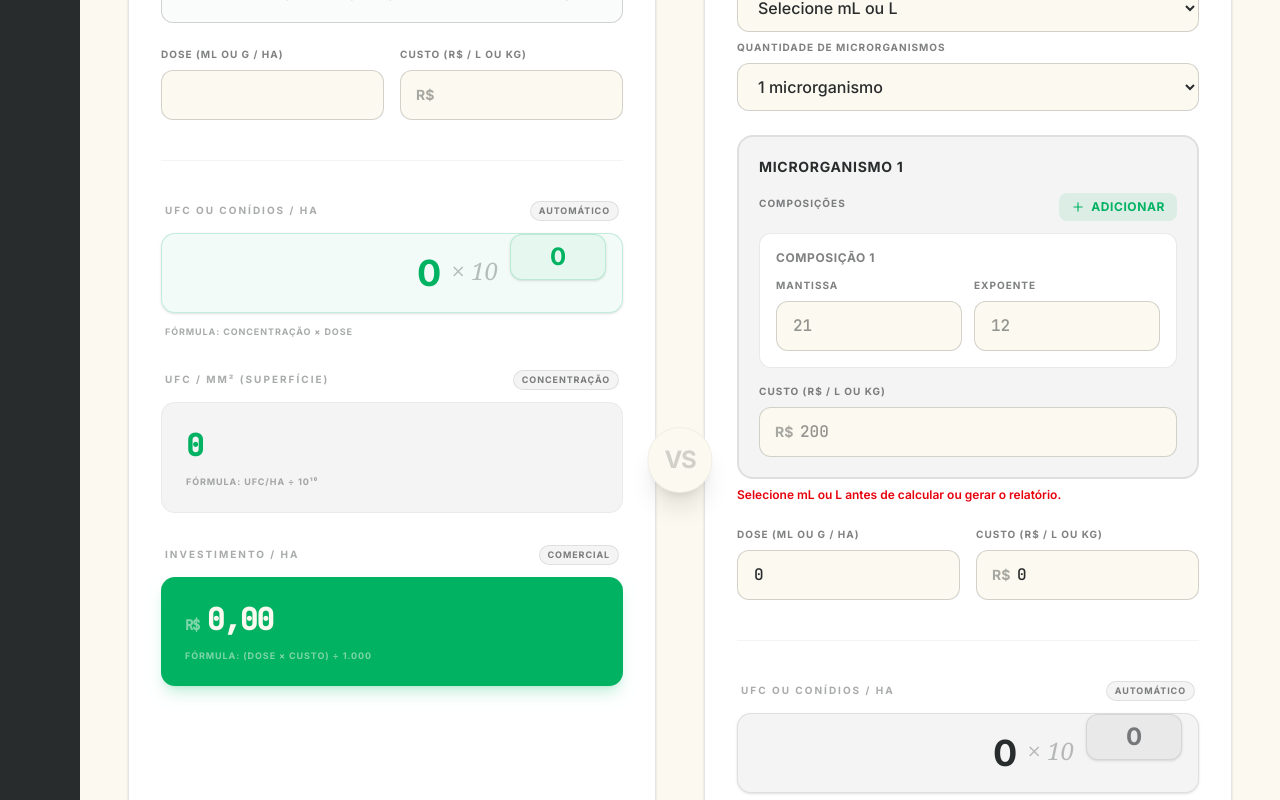
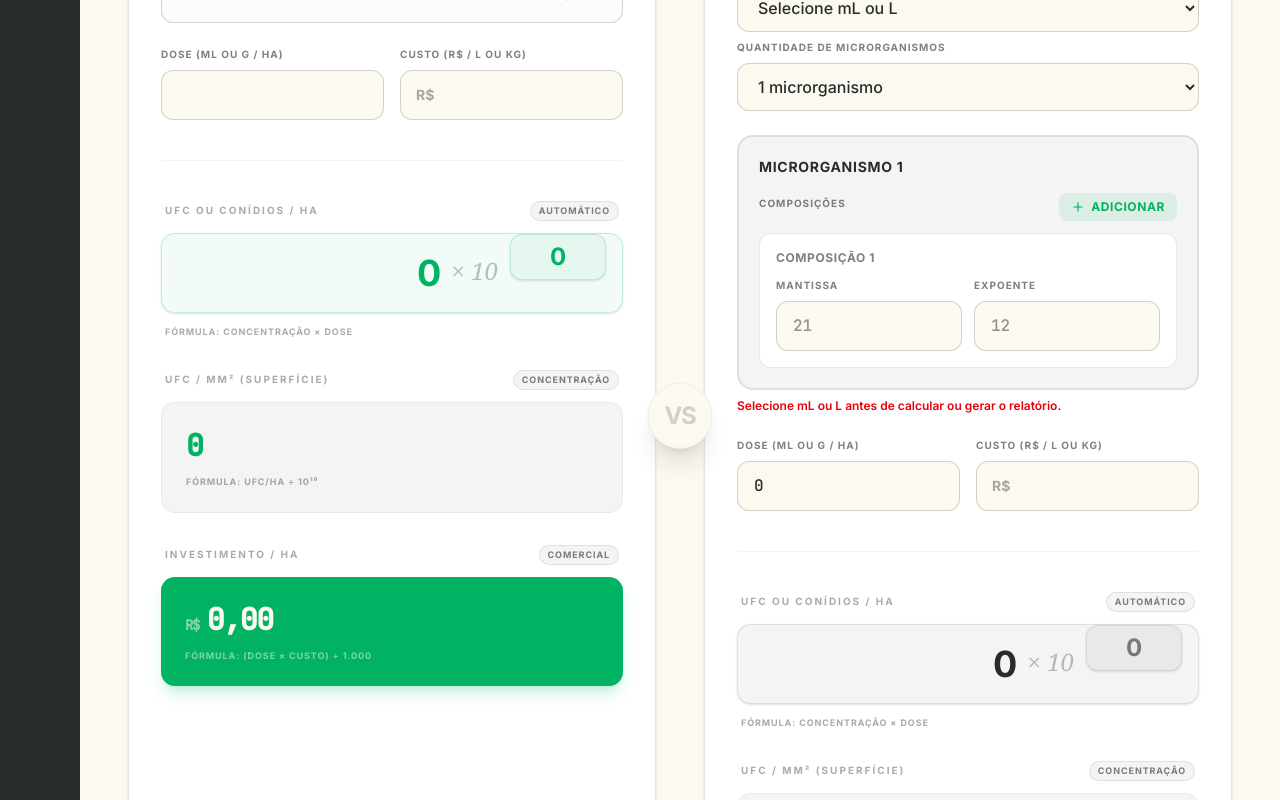
Before and after one commit to CassiaPerez/biocomparativo, a React (Vite) app: page / in a window 1280 px wide. Shown: the part 623-1423 px from the top of the page. Built offline with nearby package versions, Linux system fonts and the light colour scheme; no server answers; the database is empty.

Commit message:
Updated Comparativo.tsx

```diff
--- a/src/pages/Comparativo.tsx
+++ b/src/pages/Comparativo.tsx
@@ -57,7 +57,6 @@ interface Composicao {
 interface Microrganismo {
   id: string;
   composicoes: Composicao[];
-  custo: string;
   concentracaoTotal: string;
 }
 
@@ -421,10 +420,10 @@ export default function Comparativo() {
     {
       id: '1',
       composicoes: [{ id: '1', mantissa: '', exponent: '', valor: '' }],
-      custo: '',
       concentracaoTotal: '',
     }
   ]);
+  const [competitorCusto, setCompetitorCusto] = useState('');
 
   const [isReportModalOpen, setIsReportModalOpen] = useState(false);
   const [reportContactData, setReportContactData] = useState<ReportContactData>({
@@ -485,7 +484,6 @@ export default function Comparativo() {
         newMicros.push({
           id: (i + 1).toString(),
           composicoes: [{ id: '1', mantissa: '', exponent: '', valor: '' }],
-          custo: '',
           concentracaoTotal: '',
         });
       }
@@ -493,12 +491,6 @@ export default function Comparativo() {
     } else if (newQuantity < currentLength) {
       setCompetitorMicrorganismos(competitorMicrorganismos.slice(0, newQuantity));
     }
-  };
-
-  const updateMicrorganismo = (microId: string, field: 'custo', value: string) => {
-    setCompetitorMicrorganismos(prev => prev.map(micro =>
-      micro.id === microId ? { ...micro, [field]: value } : micro
-    ));
   };
 
   const addComposicao = (microId: string) => {
@@ -724,9 +716,9 @@ export default function Comparativo() {
     setCompetitorMicrorganismos([{
       id: '1',
       composicoes: [{ id: '1', mantissa: '', exponent: '', valor: '' }],
-      custo: '',
       concentracaoTotal: '',
     }]);
+    setCompetitorCusto('');
   };
 
   const openReportModal = () => setIsReportModalOpen(true);
@@ -1336,21 +1328,6 @@ export default function Comparativo() {
                             </div>
                           )}
 
-                          <div className="space-y-2">
-                            <label className="label-gcf">Custo (R$ / L ou kg)</label>
-                            <div className="relative">
-                              <span className="absolute left-4 top-1/2 -translate-y-1/2 text-gcf-black/40 font-bold text-sm">R$</span>
-                              <input
-                                type="number"
-                                value={micro.custo}
-                                onChange={(e) => updateMicrorganismo(micro.id, 'custo', e.target.value)}
-                                className="input-gcf pl-10 font-mono"
-                                placeholder="200"
-                                step="any"
-                              />
-                            </div>
-                          </div>
-
                           {micro.concentracaoTotal && data.Dose_ha_ml_ou_g && (
                             <div className="space-y-2">
                               <label className="label-gcf">UFC ou Conídios / ha</label>
@@ -1411,8 +1388,8 @@ export default function Comparativo() {
                     <input
                       type="number"
                       name="Custo_R$_por_L_ou_kg"
-                      value={data['Custo_R$_por_L_ou_kg']}
-                      onChange={(e) => handleInputChange(e, isCompetitor)}
+                      value={isCompetitor ? competitorCusto : data['Custo_R$_por_L_ou_kg']}
+                      onChange={(e) => isCompetitor ? setCompetitorCusto(e.target.value) : handleInputChange(e, isCompetitor)}
                       step="any"
                       className="input-gcf pl-10 font-mono"
                     />
```
